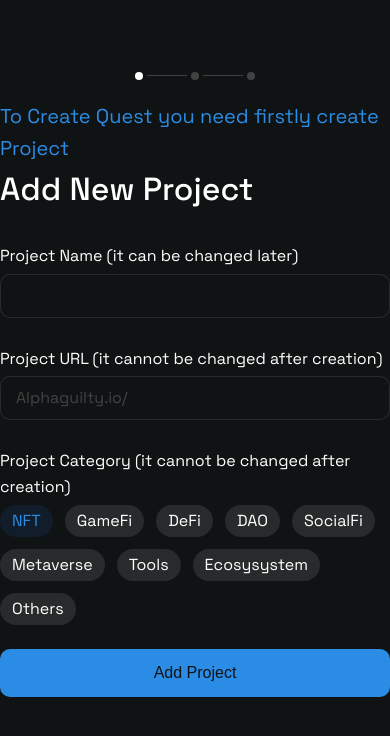
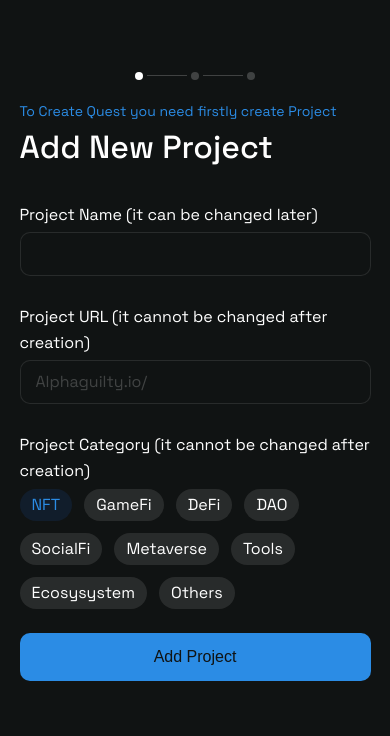
Before and after one commit to gurugu-test-projects/quest-multi-step-form, a Next.js app: page / in a window 390 px wide. Shown: the top 736 px of the page. Built offline with nearby package versions, Linux system fonts and the light colour scheme.

Commit message:
feat: adjust form header font for responsive

```diff
--- a/features/Form/styles/Form.module.scss
+++ b/features/Form/styles/Form.module.scss
@@ -3,7 +3,7 @@
   margin: 100px 60px;
 
   h1 {
-    font-size: 20px;
+    font-size: clamp(14px, 2vw, 20px);
     font-weight: 400;
     color: var(--color-font-secondary);
   }
@@ -114,7 +114,7 @@
 
 @media (max-width: 750px) {
   .form {
-    margin: 0;
+    margin: 0 5%;
   }
 
   .btnContainer {
```
